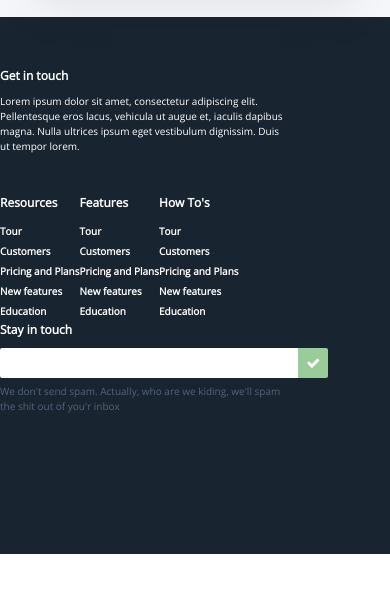
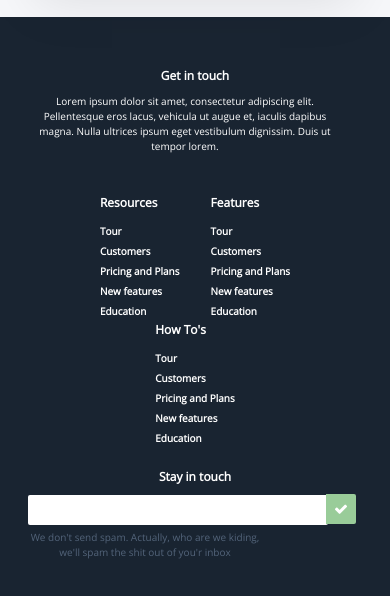
Before and after one commit to lukaszsl/psd2html-nr1, a website: page index.html in a window 390 px wide. Shown: the part 5148-5744 px from the top of the page. Before the commit the page ends 5702 px from the top, so only its background shows below. Drawn offline with nearby package versions, Linux system fonts and the light colour scheme.

Commit message:
fixing elements position in section footer

```diff
--- a/index.html
+++ b/index.html
@@ -195,12 +195,14 @@
 					</ol>
 				</div>
 			</div>
-			<div class="col-l-5">
+			<div class="col-l-5 footer__column-2">
 				<h3 class="footer__header">Stay in touch</h3>
 				<form class="footer__form">
-					<input class="form__input" type="email" name="email">
-					<button class="form__button"><i class="fa fa-check" aria-hidden="true"></i></button>
-					<p class="footer__paragraph footer__paragraph--form">We don't send spam. Actually, who are we kiding, we'll spam the shit out of you'r inbox</p>
+					<div class="input__wraper">
+						<input class="form__input" type="email" name="email">
+						<button class="form__button"><i class="fa fa-check" aria-hidden="true"></i></button>
+					</div>
+					<p class="footer__paragraph footer__paragraph--form">We don't send spam. Actually, who are we kiding,<br> we'll spam the shit out of you'r inbox</p>
 				</form>
 			</div>
 		</div>
--- a/sass/style.sass
+++ b/sass/style.sass
@@ -494,6 +494,31 @@ body
 		display: block
 		margin: 5% auto
 
+	.footer__paragraph
+		text-align: center
+
+	.footer__column-1
+		display: flex
+		flex-wrap: wrap
+		justify-content: center
+		padding: 0 10% 5% 10%
+
+		.footer-paragraph
+			padding: 0 0 40px 0
+
+		[class*='col-l']
+			margin: 0 5%
+
+
+
+	.footer__column-2
+		width: 100%
+		float: none
+		.footer__header,
+		.input__wraper
+			text-align: center
+		.footer-paragraph
+			padding: 0
 
 @media(min-width: 768px) and (max-width: 1199px)
 	.col-m-1
```
Also changed, not shown: css/style.css, 1 other file.
